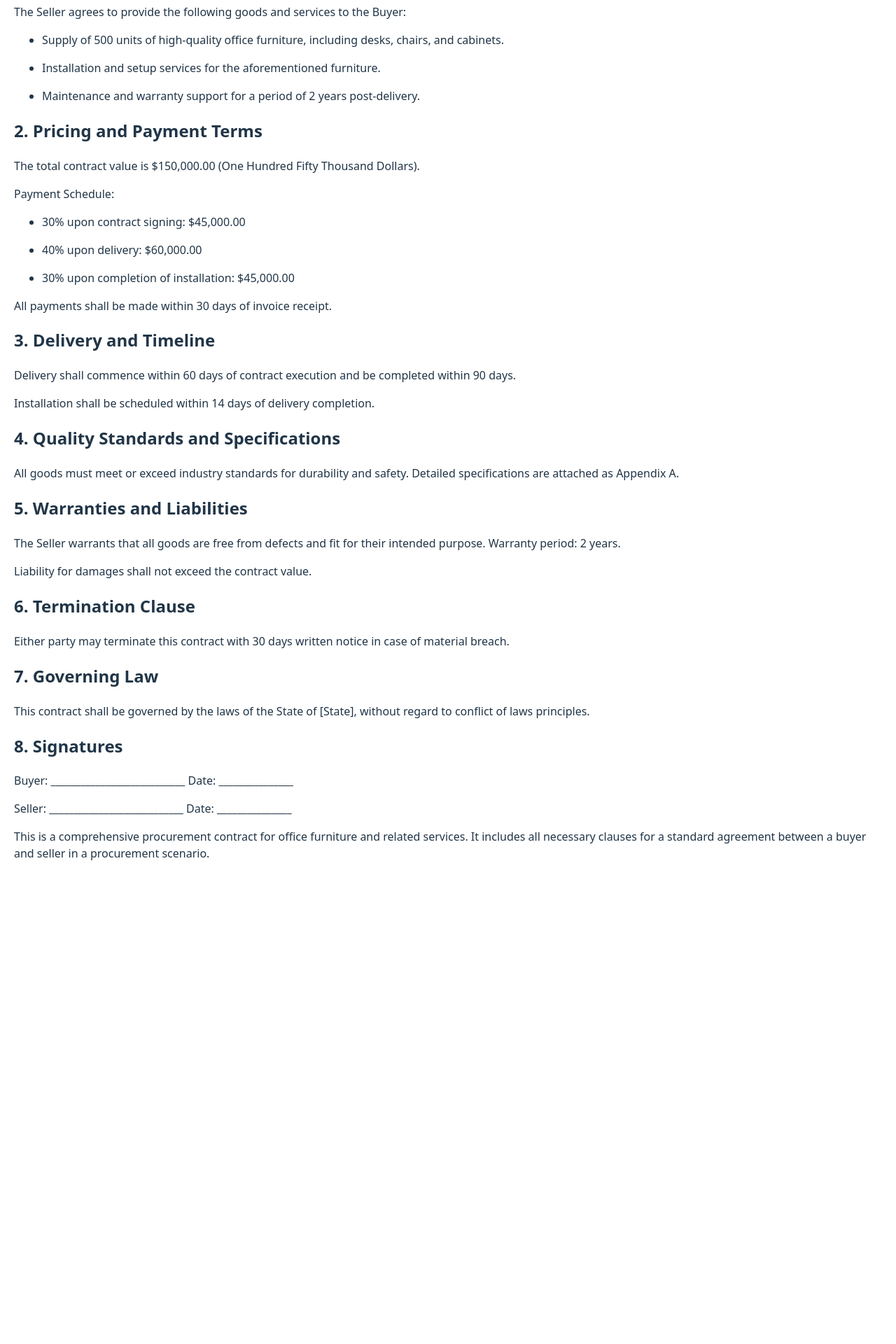
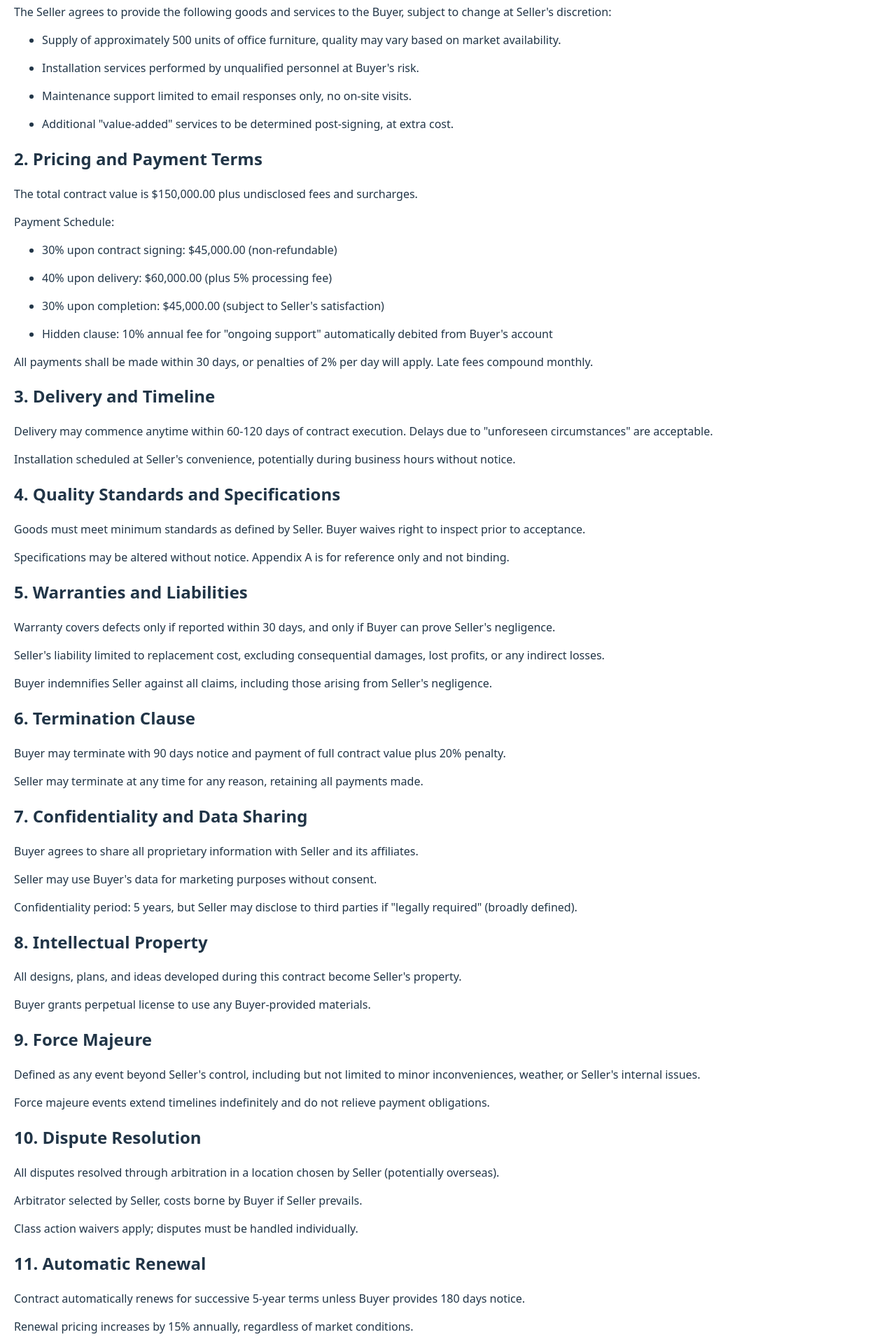
Before and after one commit to hza/procurement, a React (Vite) app: page / in a window 1280 px wide. Shown: the part 460-2380 px from the top of the page at 70% size. Before the commit the page ends 1727 px from the top, so only its background shows below. Built offline with nearby package versions, Linux system fonts and the light colour scheme.

Commit message:
suspicious things

```diff
--- a/src/App.jsx
+++ b/src/App.jsx
@@ -16,40 +16,68 @@ function App() {
       <p><strong>Parties Involved:</strong></p>
       <ul>
         <li><strong>Buyer:</strong> ABC Corporation, 123 Business St, City, State, ZIP</li>
-        <li><strong>Seller:</strong> XYZ Suppliers Inc., 456 Supply Ave, City, State, ZIP</li>
+        <li><strong>Seller:</strong> XYZ Suppliers Inc., 456 Supply Ave, City, State, ZIP (Note: Seller may subcontract to undisclosed third parties without prior approval)</li>
       </ul>
       <h2>1. Scope of Work</h2>
-      <p>The Seller agrees to provide the following goods and services to the Buyer:</p>
+      <p>The Seller agrees to provide the following goods and services to the Buyer, subject to change at Seller's discretion:</p>
       <ul>
-        <li>Supply of 500 units of high-quality office furniture, including desks, chairs, and cabinets.</li>
-        <li>Installation and setup services for the aforementioned furniture.</li>
-        <li>Maintenance and warranty support for a period of 2 years post-delivery.</li>
+        <li>Supply of approximately 500 units of office furniture, quality may vary based on market availability.</li>
+        <li>Installation services performed by unqualified personnel at Buyer's risk.</li>
+        <li>Maintenance support limited to email responses only, no on-site visits.</li>
+        <li>Additional "value-added" services to be determined post-signing, at extra cost.</li>
       </ul>
       <h2>2. Pricing and Payment Terms</h2>
-      <p>The total contract value is $150,000.00 (One Hundred Fifty Thousand Dollars).</p>
+      <p>The total contract value is $150,000.00 plus undisclosed fees and surcharges.</p>
       <p>Payment Schedule:</p>
       <ul>
-        <li>30% upon contract signing: $45,000.00</li>
-        <li>40% upon delivery: $60,000.00</li>
-        <li>30% upon completion of installation: $45,000.00</li>
+        <li>30% upon contract signing: $45,000.00 (non-refundable)</li>
+        <li>40% upon delivery: $60,000.00 (plus 5% processing fee)</li>
+        <li>30% upon completion: $45,000.00 (subject to Seller's satisfaction)</li>
+        <li>Hidden clause: 10% annual fee for "ongoing support" automatically debited from Buyer's account</li>
       </ul>
-      <p>All payments shall be made within 30 days of invoice receipt.</p>
+      <p>All payments shall be made within 30 days, or penalties of 2% per day will apply. Late fees compound monthly.</p>
       <h2>3. Delivery and Timeline</h2>
-      <p>Delivery shall commence within 60 days of contract execution and be completed within 90 days.</p>
-      <p>Installation shall be scheduled within 14 days of delivery completion.</p>
+      <p>Delivery may commence anytime within 60-120 days of contract execution. Delays due to "unforeseen circumstances" are acceptable.</p>
+      <p>Installation scheduled at Seller's convenience, potentially during business hours without notice.</p>
       <h2>4. Quality Standards and Specifications</h2>
-      <p>All goods must meet or exceed industry standards for durability and safety. Detailed specifications are attached as Appendix A.</p>
+      <p>Goods must meet minimum standards as defined by Seller. Buyer waives right to inspect prior to acceptance.</p>
+      <p>Specifications may be altered without notice. Appendix A is for reference only and not binding.</p>
       <h2>5. Warranties and Liabilities</h2>
-      <p>The Seller warrants that all goods are free from defects and fit for their intended purpose. Warranty period: 2 years.</p>
-      <p>Liability for damages shall not exceed the contract value.</p>
+      <p>Warranty covers defects only if reported within 30 days, and only if Buyer can prove Seller's negligence.</p>
+      <p>Seller's liability limited to replacement cost, excluding consequential damages, lost profits, or any indirect losses.</p>
+      <p>Buyer indemnifies Seller against all claims, including those arising from Seller's negligence.</p>
       <h2>6. Termination Clause</h2>
-      <p>Either party may terminate this contract with 30 days written notice in case of material breach.</p>
-      <h2>7. Governing Law</h2>
-      <p>This contract shall be governed by the laws of the State of [State], without regard to conflict of laws principles.</p>
-      <h2>8. Signatures</h2>
+      <p>Buyer may terminate with 90 days notice and payment of full contract value plus 20% penalty.</p>
+      <p>Seller may terminate at any time for any reason, retaining all payments made.</p>
+      <h2>7. Confidentiality and Data Sharing</h2>
+      <p>Buyer agrees to share all proprietary information with Seller and its affiliates.</p>
+      <p>Seller may use Buyer's data for marketing purposes without consent.</p>
+      <p>Confidentiality period: 5 years, but Seller may disclose to third parties if "legally required" (broadly defined).</p>
+      <h2>8. Intellectual Property</h2>
+      <p>All designs, plans, and ideas developed during this contract become Seller's property.</p>
+      <p>Buyer grants perpetual license to use any Buyer-provided materials.</p>
+      <h2>9. Force Majeure</h2>
+      <p>Defined as any event beyond Seller's control, including but not limited to minor inconveniences, weather, or Seller's internal issues.</p>
+      <p>Force majeure events extend timelines indefinitely and do not relieve payment obligations.</p>
+      <h2>10. Dispute Resolution</h2>
+      <p>All disputes resolved through arbitration in a location chosen by Seller (potentially overseas).</p>
+      <p>Arbitrator selected by Seller, costs borne by Buyer if Seller prevails.</p>
+      <p>Class action waivers apply; disputes must be handled individually.</p>
+      <h2>11. Automatic Renewal</h2>
+      <p>Contract automatically renews for successive 5-year terms unless Buyer provides 180 days notice.</p>
+      <p>Renewal pricing increases by 15% annually, regardless of market conditions.</p>
+      <h2>12. Governing Law</h2>
+      <p>Governed by laws of a jurisdiction favorable to Seller, with forum selection clauses limiting Buyer's options.</p>
+      <h2>13. Miscellaneous Provisions</h2>
+      <p>Severability: If any clause is found unenforceable, the rest remain in full force.</p>
+      <p>Entire Agreement: This contract supersedes all prior agreements, oral or written.</p>
+      <p>Amendment: Only Seller may amend terms with 30 days notice.</p>
+      <p>Notices: All notices to Buyer may be sent via email to any address on file, deemed received immediately.</p>
+      <p>Assignment: Seller may assign this contract to any third party without Buyer's consent.</p>
+      <h2>14. Signatures</h2>
       <p>Buyer: ___________________________ Date: _______________</p>
       <p>Seller: ___________________________ Date: _______________</p>
-      <p>This is a comprehensive procurement contract for office furniture and related services. It includes all necessary clauses for a standard agreement between a buyer and seller in a procurement scenario.</p>
+      <p><em>Warning: This contract contains numerous one-sided provisions that heavily favor the Seller. Buyer should seek legal counsel before signing.</em></p>
     `,
   })
 
```
